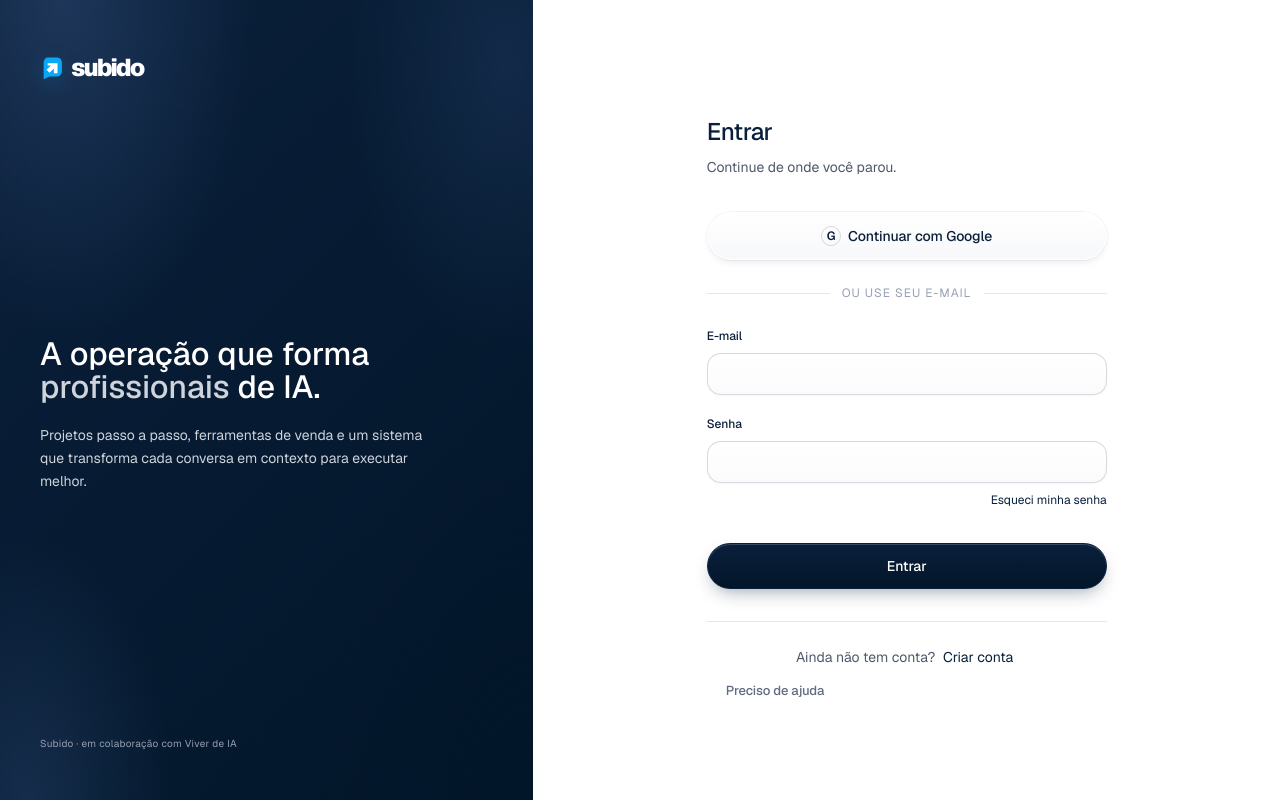
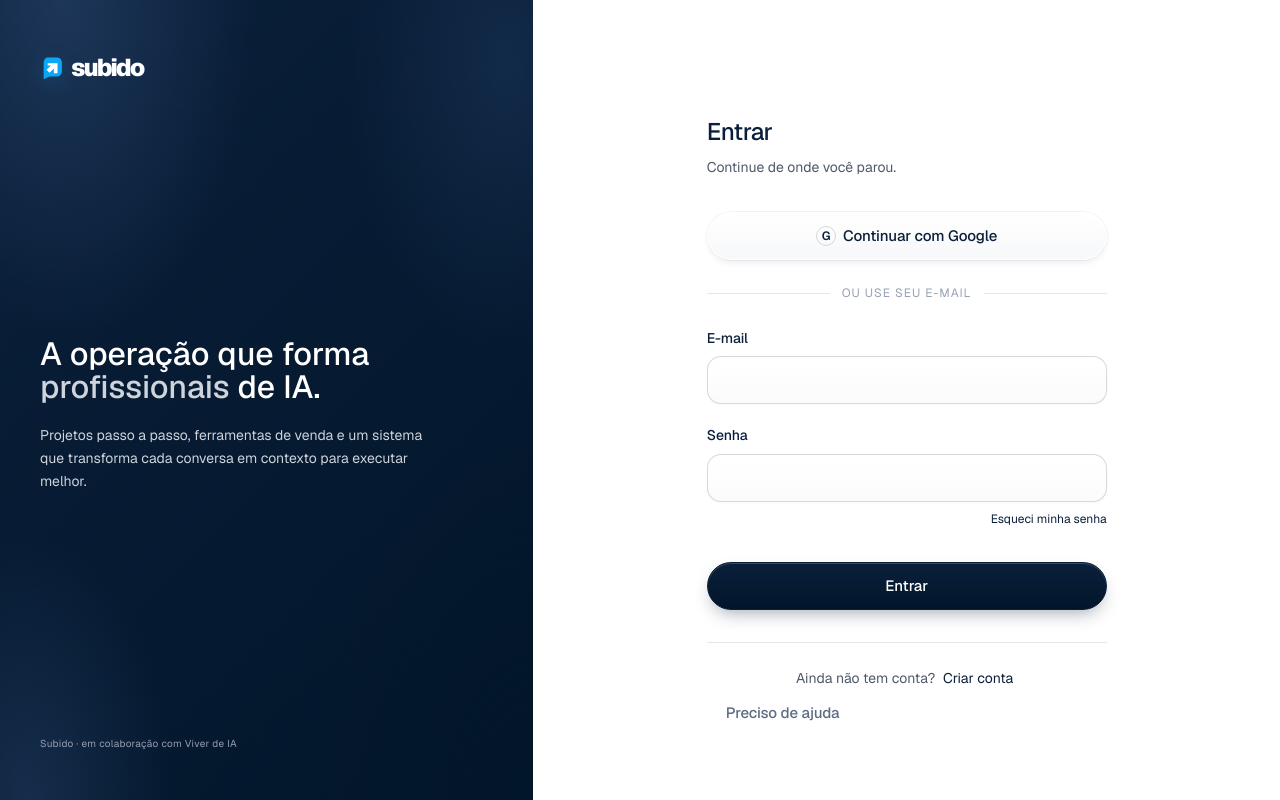
Before and after one commit to Dev-viverdeia/projeto-subido, a Next.js app: page /entrar in a window 1280 px wide. Built offline with nearby package versions, Linux system fonts and the light colour scheme; no server answers.

Commit message:
fix: ampliar campos de acesso e validar foco nativo do Firefox

```diff
--- a/src/components/auth/MolduraAuth.module.css
+++ b/src/components/auth/MolduraAuth.module.css
@@ -87,6 +87,11 @@
   max-width: 400px;
 }
 
+.caixa :global(.via-btn) {
+  min-height: 48px;
+  font-size: var(--app-fs-ui);
+}
+
 @media (min-width: 900px) {
   .grade {
     grid-template-rows: none;
--- a/src/components/auth/formulario.module.css
+++ b/src/components/auth/formulario.module.css
@@ -23,6 +23,20 @@
   display: flex;
   flex-direction: column;
   gap: var(--via-space-5);
+}
+
+/* A entrada ainda renderizava campos em 14px no celular, fora da escala
+   confortável de preenchimento. A regra serve também a cadastro e recuperação. */
+.campos :global(.via-input input) {
+  font-size: var(--via-fs-body);
+}
+
+.campos :global(.via-input) {
+  min-height: 48px;
+}
+
+.campos :global(.via-input__label) {
+  font-size: var(--app-fs-support);
 }
 
 .separador {
```
Also changed, not shown: 2 other files (tests, documents, lock files or other folders).
